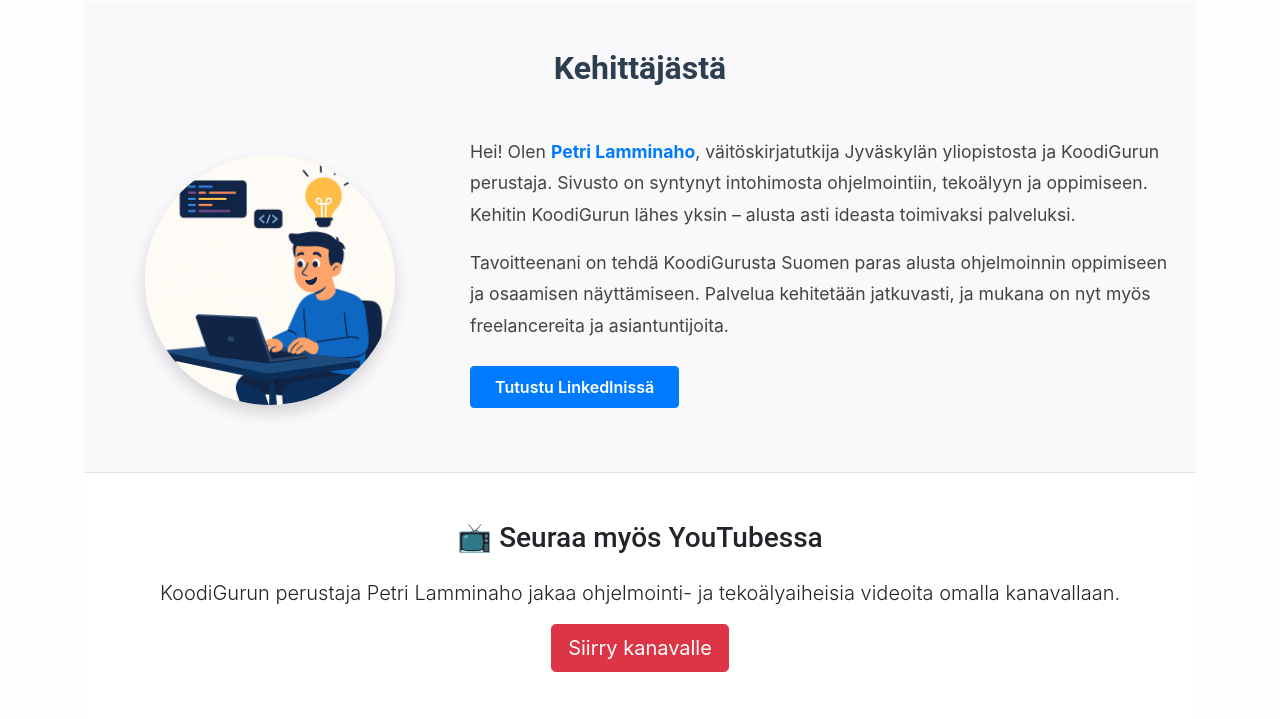
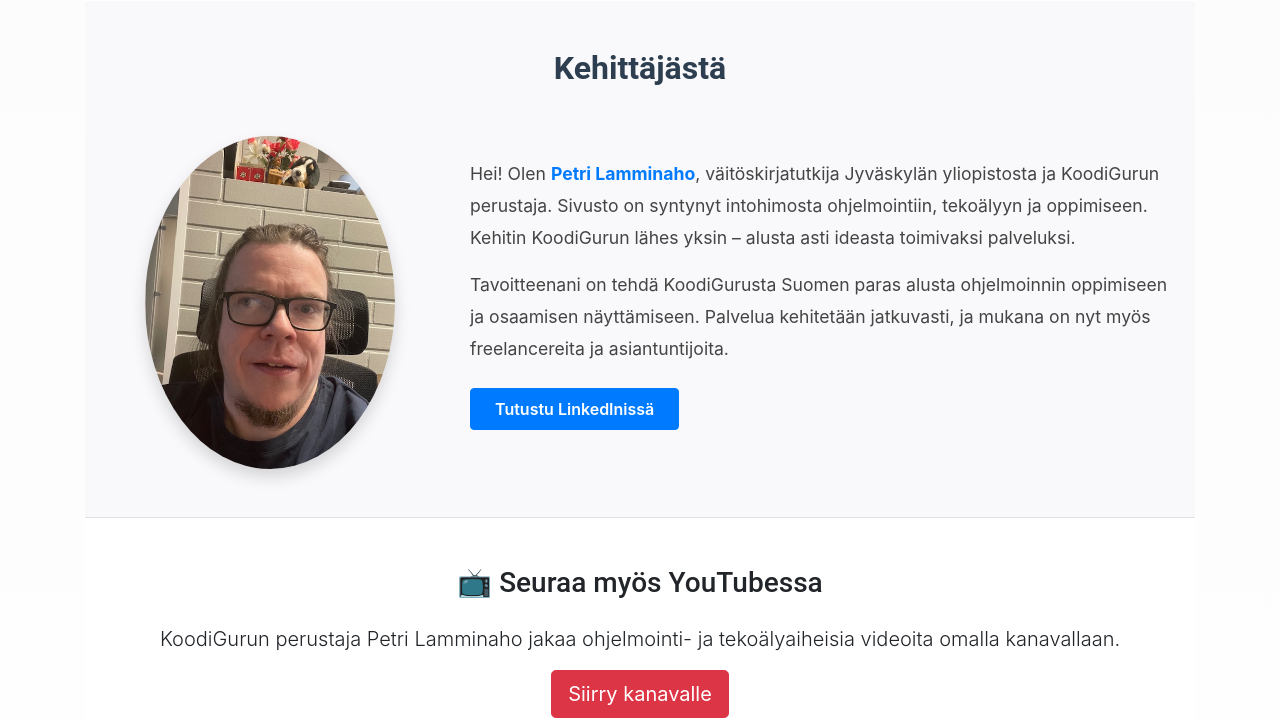
Before and after one commit to pelammin77/koodiguru_pilot, a Django app: page / in a window 1280 px wide. Shown: the part 1947-2666 px from the top of the page. Run offline with Django 4.2, Linux system fonts and the light colour scheme; some libraries are stand-ins or nearby versions.

Commit message:
petri kuva

```diff
--- a/main_app/templates/main_app/index.html
+++ b/main_app/templates/main_app/index.html
@@ -132,7 +132,7 @@
 
         <!-- Kuvapaikka -->
         <div class="col-md-4 text-center mb-4 mb-md-0">
-          <img src="{% static 'img/koodari_kuva.png' %}" alt="Petri Lamminaho" class="img-fluid rounded-circle shadow" style="max-width: 250px;">
+          <img src="{% static 'img/petri_kuva.png' %}" alt="Petri Lamminaho" class="img-fluid rounded-circle shadow" style="max-width: 250px;">
           <!-- Voit korvata yllä olevan polun omalla kuvallasi -->
         </div>
 
```
Also changed, not shown: main_app/static/img/petri_kuva.png (added).
